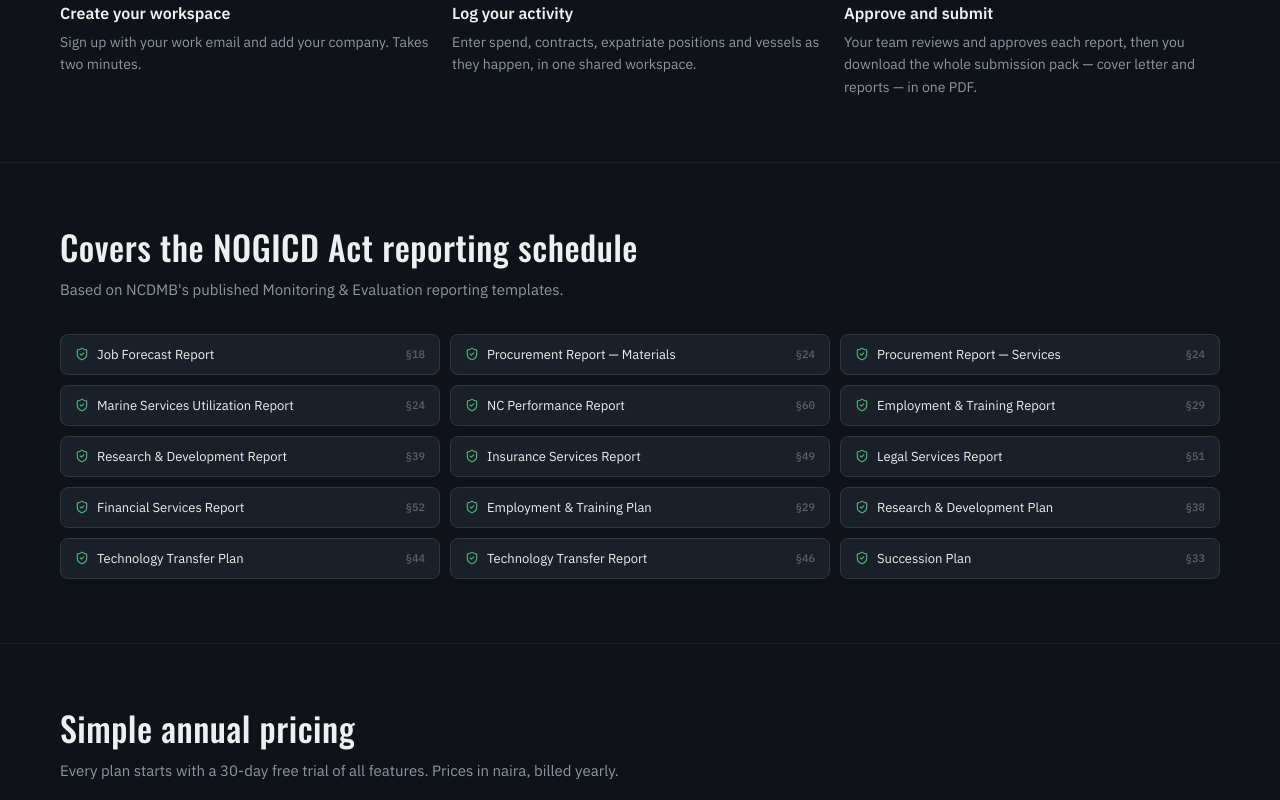
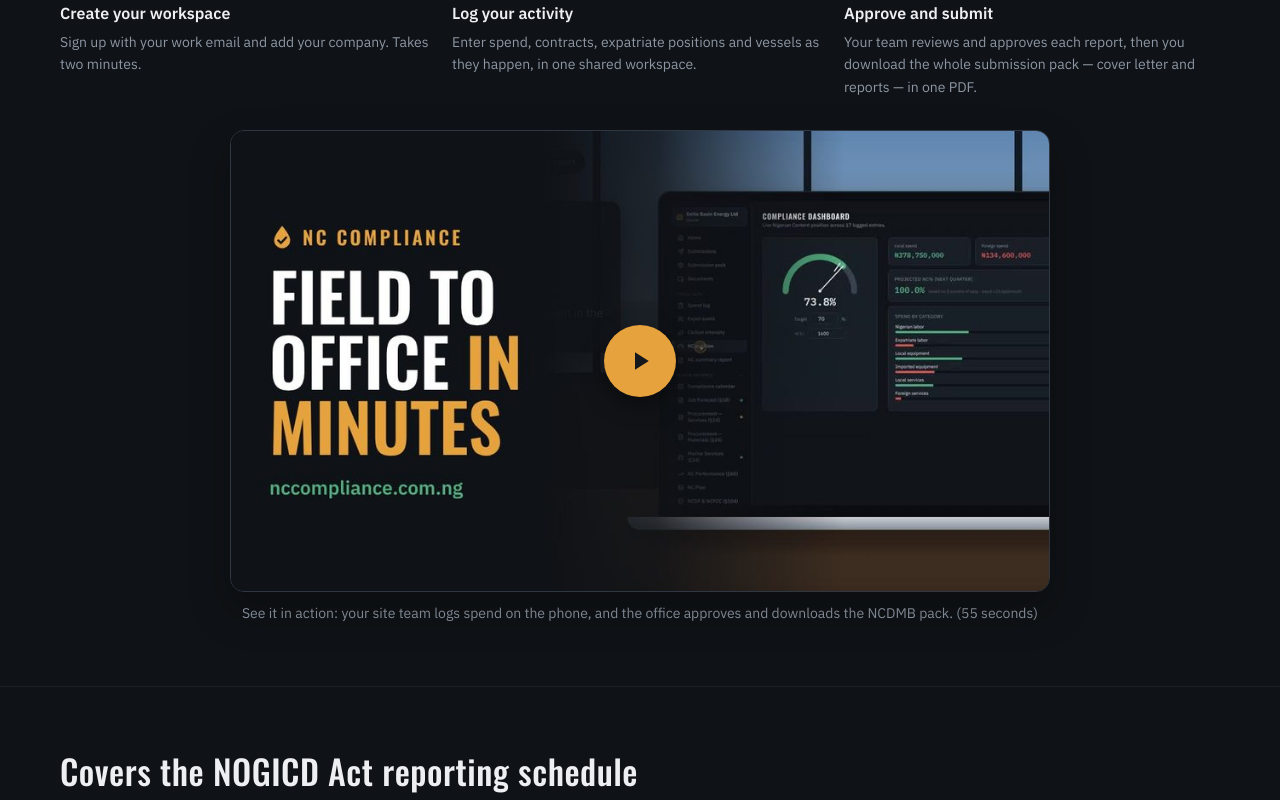
Before and after one commit to kelvioo/nc-compliance-app, a React (Vite) app: page / in a window 1280 px wide. Shown: the part 2840-3640 px from the top of the page. Built offline with nearby package versions, Linux system fonts and the light colour scheme; no server answers.

Commit message:
Show the promo video on the home page; link YouTube in footer and contact
The video loads from YouTube only when played, using a local poster so
the page stays fast.

Co-Authored-By: Claude Opus 5.5 <noreply@anthropic.com>
Claude-Session: https://claude.ai/code/session_01FepkXNsZcpMvurdTYZLMSr

```diff
--- a/src/lib/config.js
+++ b/src/lib/config.js
@@ -8,3 +8,6 @@ export const COMPANY_LEGAL_NAME = "NC Compliance Limited";
 export const COMPANY_RC = "9951252";
 export const COMPANY_OFFICE = "1 Elechi, Port Harcourt, Rivers State, Nigeria";
 export const LINKEDIN_URL = "https://www.linkedin.com/company/nc-compliance";
+export const YOUTUBE_URL = "https://www.youtube.com/@nccompliance";
+// The "Field to office" promo shown on the home page.
+export const PROMO_VIDEO_ID = "TWSa5aBBTcU";
--- a/src/pages/ContactPage.jsx
+++ b/src/pages/ContactPage.jsx
@@ -2,11 +2,11 @@ import { useState } from "react";
 import { Link } from "react-router-dom";
 import { CheckCircle2, Clock, Mail, MapPin, Send } from "lucide-react";
 import { supabase } from "../lib/supabase";
-import { LINKEDIN_URL, SUPPORT_EMAIL } from "../lib/config";
+import { LINKEDIN_URL, SUPPORT_EMAIL, YOUTUBE_URL } from "../lib/config";
 import { usePageMeta } from "../lib/usePageMeta";
 import { Field, inputStyle, btnPrimary } from "../components/ui";
 import { PublicPage } from "./PublicPage";
-import { LinkedInIcon } from "./LegalPage";
+import { LinkedInIcon, YouTubeIcon } from "./LegalPage";
 
 const TOPICS = [
   ["demo", "Book a walkthrough"],
@@ -47,6 +47,7 @@ export default function ContactPage() {
           <div><MapPin size={18} /><div><strong>Location</strong><span>Port Harcourt, Rivers State, Nigeria</span></div></div>
           <div><Clock size={18} /><div><strong>Hours</strong><span>Monday to Friday, 8am to 6pm (WAT)</span></div></div>
           <div><LinkedInIcon size={18} /><div><strong>LinkedIn</strong><a href={LINKEDIN_URL} target="_blank" rel="noopener noreferrer">NC Compliance</a></div></div>
+          <div><YouTubeIcon size={18} /><div><strong>YouTube</strong><a href={YOUTUBE_URL} target="_blank" rel="noopener noreferrer">@nccompliance</a></div></div>
           <p className="nc-public-note">Want to see the product first? Open the <Link to="/demo">live demo</Link>, or check which reports you owe with the free <Link to="/check">compliance check</Link>.</p>
         </div>
 
--- a/src/pages/Landing.jsx
+++ b/src/pages/Landing.jsx
@@ -9,7 +9,7 @@ import { useFoundingOfferOpen } from "../lib/founding";
 import { PriceTag } from "../components/PriceTag";
 import { STATUTORY_REPORTS, getQuarterOptions, nextQuarterly30DayDeadline, daysUntil } from "../lib/compliance";
 import { Brand } from "../components/ui";
-import { SUPPORT_EMAIL } from "../lib/config";
+import { PROMO_VIDEO_ID, SUPPORT_EMAIL } from "../lib/config";
 import { LegalFooter } from "./LegalPage";
 
 const FEATURES = [
@@ -67,6 +67,31 @@ const FAQ = [
   { q: "What happens when the trial ends?", a: "Your workspace becomes read-only until you choose a plan. Nothing is deleted, and you can still view and download everything." },
   { q: "Can you help us get started or move our spreadsheets in?", a: "Yes. Send us a message from the contact page and we'll help you set up your workspace and bring your existing records across. Enterprise plans include guided onboarding." },
 ];
+
+// Loads the YouTube player only when clicked, so the home page stays fast.
+function PromoVideo() {
+  const [playing, setPlaying] = useState(false);
+  return (
+    <figure className="nc-promo-video">
+      <div className="nc-promo-frame">
+        {playing ? (
+          <iframe
+            src={`https://www.youtube-nocookie.com/embed/${PROMO_VIDEO_ID}?autoplay=1&rel=0`}
+            title="NC Compliance: from the field to the office"
+            allow="autoplay; encrypted-media; picture-in-picture"
+            allowFullScreen
+          />
+        ) : (
+          <button type="button" className="nc-promo-poster" onClick={() => setPlaying(true)} aria-label="Play the NC Compliance video">
+            <img src="/promo-poster.jpg" alt="" loading="lazy" />
+            <span className="nc-promo-play" aria-hidden="true"><svg viewBox="0 0 24 24" width="30" height="30"><path d="M8 5v14l11-7z" fill="currentColor" /></svg></span>
+          </button>
+        )}
+      </div>
+      <figcaption>See it in action: your site team logs spend on the phone, and the office approves and downloads the NCDMB pack. (55 seconds)</figcaption>
+    </figure>
+  );
+}
 
 export default function Landing() {
   const { user } = useAuth();
@@ -173,6 +198,7 @@ export default function Landing() {
             </article>
           ))}
         </div>
+        <PromoVideo />
       </section>
 
       <section id="reports" className="nc-section">
--- a/src/pages/LegalPage.jsx
+++ b/src/pages/LegalPage.jsx
@@ -1,7 +1,7 @@
 import { useEffect } from "react";
 import { Link } from "react-router-dom";
 import { Brand } from "../components/ui";
-import { COMPANY_LEGAL_NAME, COMPANY_OFFICE, COMPANY_RC, LINKEDIN_URL, SUPPORT_EMAIL } from "../lib/config";
+import { COMPANY_LEGAL_NAME, COMPANY_OFFICE, COMPANY_RC, LINKEDIN_URL, SUPPORT_EMAIL, YOUTUBE_URL } from "../lib/config";
 import { TRIAL_DAYS } from "../lib/plans";
 import { usePageMeta } from "../lib/usePageMeta";
 
@@ -263,6 +263,14 @@ export function LinkedInIcon({ size = 14 }) {
   );
 }
 
+export function YouTubeIcon({ size = 14 }) {
+  return (
+    <svg width={size} height={size} viewBox="0 0 24 24" fill="currentColor" aria-hidden="true">
+      <path d="M23.5 6.2a3 3 0 0 0-2.1-2.1C19.5 3.6 12 3.6 12 3.6s-7.5 0-9.4.5A3 3 0 0 0 .5 6.2 31 31 0 0 0 0 12a31 31 0 0 0 .5 5.8 3 3 0 0 0 2.1 2.1c1.9.5 9.4.5 9.4.5s7.5 0 9.4-.5a3 3 0 0 0 2.1-2.1A31 31 0 0 0 24 12a31 31 0 0 0-.5-5.8zM9.6 15.6V8.4l6.3 3.6-6.3 3.6z" />
+    </svg>
+  );
+}
+
 export function LegalFooter() {
   return (
     <footer className="nc-landing-footer">
@@ -281,6 +289,9 @@ export function LegalFooter() {
         <a href={LINKEDIN_URL} target="_blank" rel="noopener noreferrer" className="nc-footer-linkedin" aria-label="NC Compliance on LinkedIn">
           <LinkedInIcon /> LinkedIn
         </a>
+        <a href={YOUTUBE_URL} target="_blank" rel="noopener noreferrer" className="nc-footer-youtube" aria-label="NC Compliance on YouTube">
+          <YouTubeIcon /> YouTube
+        </a>
         <span>© {new Date().getFullYear()} {COMPANY_LEGAL_NAME} · RC {COMPANY_RC}</span>
       </span>
     </footer>
--- a/src/styles/app.css
+++ b/src/styles/app.css
@@ -492,3 +492,14 @@ body { font-family: "IBM Plex Sans", sans-serif; color: var(--nc-text); }
 .nc-showcase-frame img { display:block; width:100%; height:auto; }
 .nc-showcase-caption { color:var(--nc-muted); margin:14px 0 0; font-size:14px; }
 .nc-showcase-caption a { color:var(--nc-amber); text-decoration:none; display:inline-flex; align-items:center; gap:4px; margin-left:6px; }
+
+/* Home page promo video */
+.nc-promo-video { margin:32px auto 0; max-width:820px; }
+.nc-promo-frame { position:relative; aspect-ratio:16/9; border-radius:14px; overflow:hidden; border:1px solid var(--nc-line); background:#0F1216; box-shadow:0 18px 40px rgba(0,0,0,.25); }
+.nc-promo-frame iframe, .nc-promo-poster, .nc-promo-poster img { position:absolute; inset:0; width:100%; height:100%; border:0; }
+.nc-promo-poster { padding:0; cursor:pointer; background:none; }
+.nc-promo-poster img { object-fit:cover; }
+.nc-promo-play { position:absolute; left:50%; top:50%; transform:translate(-50%,-50%); width:72px; height:72px; border-radius:50%; display:grid; place-items:center; background:var(--nc-amber); color:#14181D; box-shadow:0 8px 24px rgba(0,0,0,.4); transition:transform .15s; }
+.nc-promo-poster:hover .nc-promo-play, .nc-promo-poster:focus-visible .nc-promo-play { transform:translate(-50%,-50%) scale(1.08); }
+.nc-promo-video figcaption { margin-top:12px; text-align:center; color:var(--nc-muted); font-size:14px; }
+.nc-footer-youtube { display:inline-flex; align-items:center; gap:6px; } .nc-footer-youtube:hover { color:#FF0033 !important; }
```
Also changed, not shown: public/promo-poster.jpg (added).
